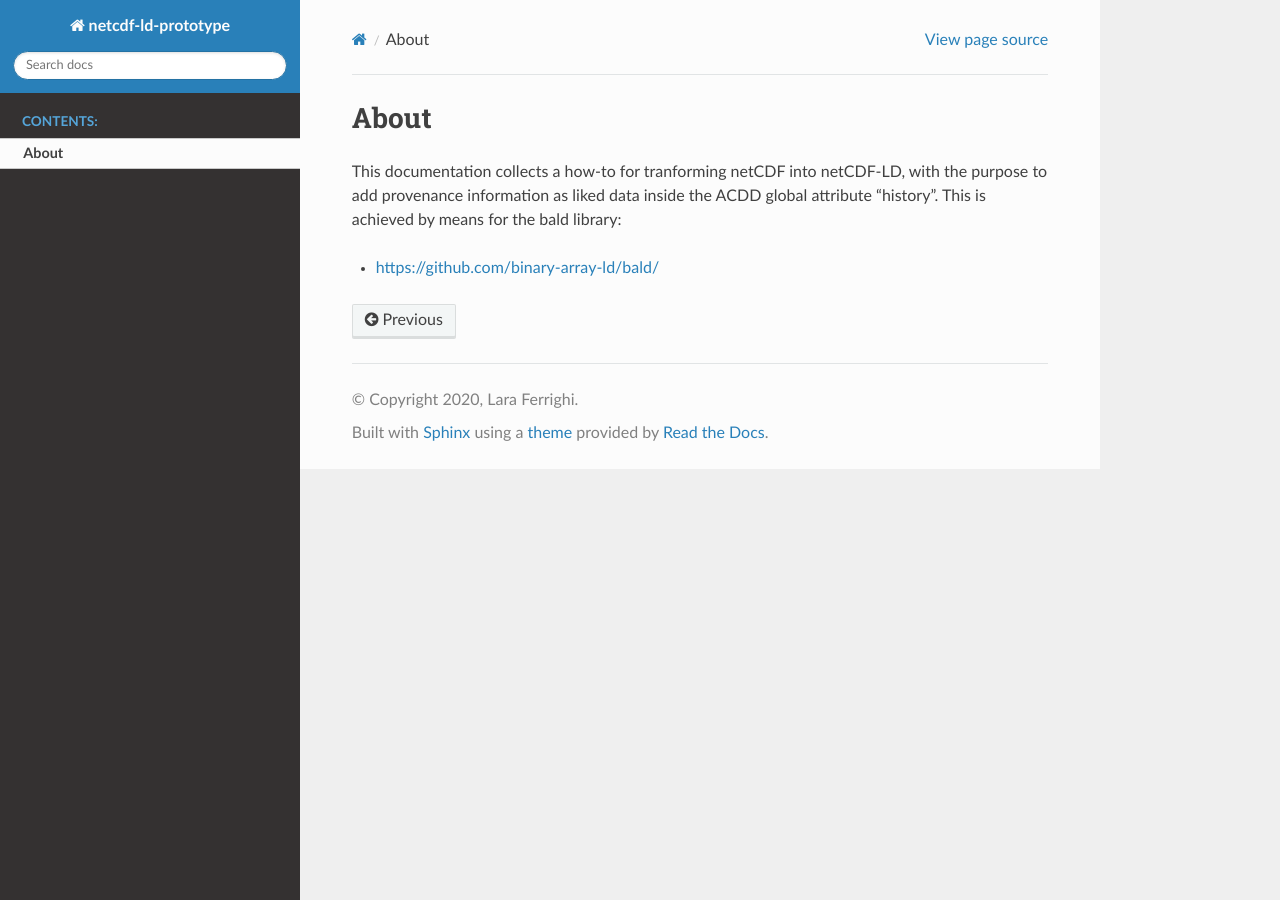
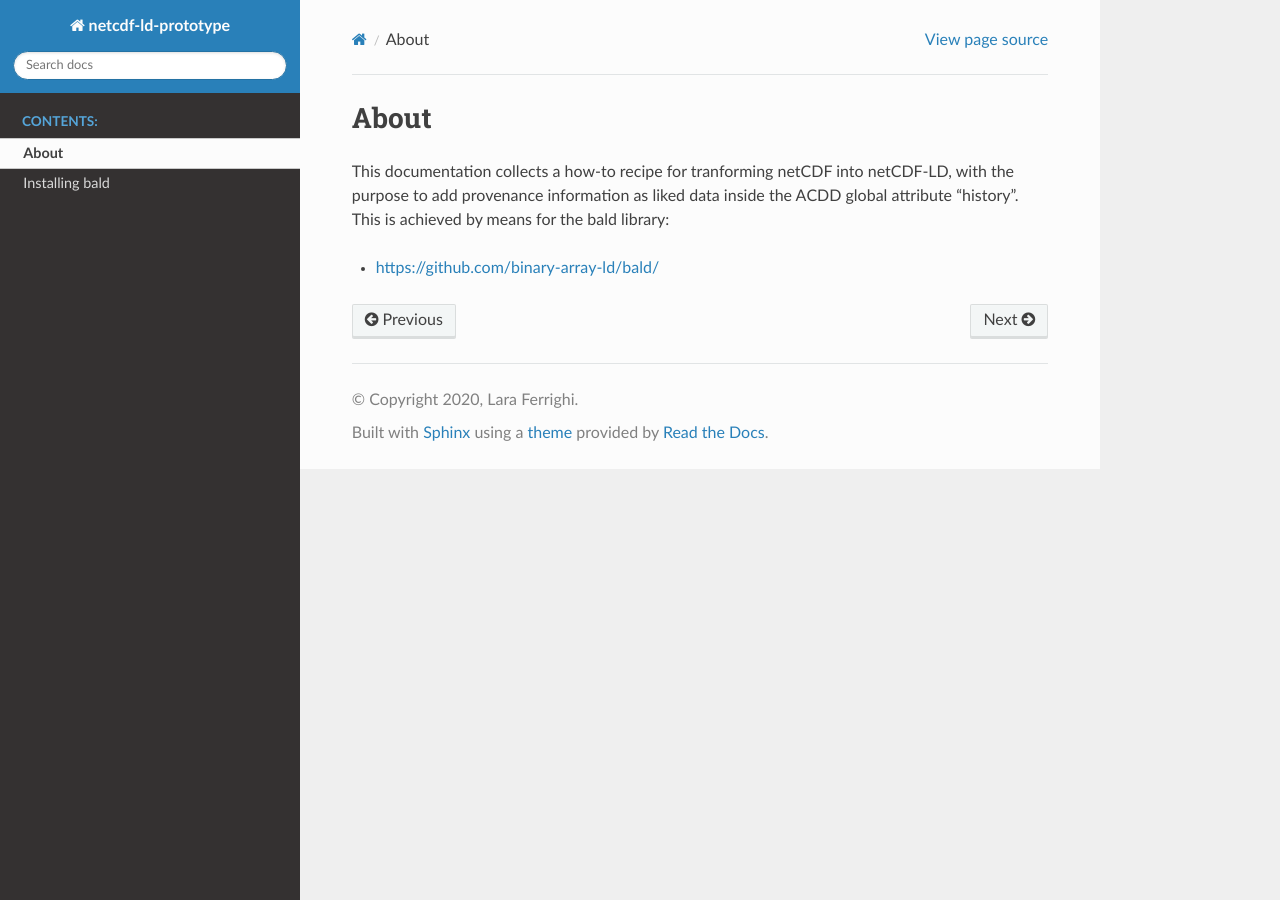
Before and after one commit to ferrighi/netcdf-ld-prototype, a Sphinx documentation site: the page built from source/about.rst, in a window 1280 px wide. Built offline with Sphinx 7.4.7 and the Read the Docs theme 2.0.0, drawn with Linux system fonts in a browser that asks for light colours.

Commit message:
add bald installation tips

```diff
--- a/source/about.rst
+++ b/source/about.rst
@@ -1,7 +1,7 @@
 About
 """""
 
-This documentation collects a how-to for tranforming netCDF into netCDF-LD, with the purpose to add provenance information
+This documentation collects a how-to recipe for tranforming netCDF into netCDF-LD, with the purpose to add provenance information
 as liked data inside the ACDD global attribute "history". This is achieved by means for the bald library:
 
 - https://github.com/binary-array-ld/bald/
--- a/source/index.rst
+++ b/source/index.rst
@@ -11,6 +11,7 @@
    :caption: Contents:
 
    about
+   install-bald
 
 
 Indices and tables
```
Also changed, not shown: source/install-bald.rst (added, +34 -0 lines).
